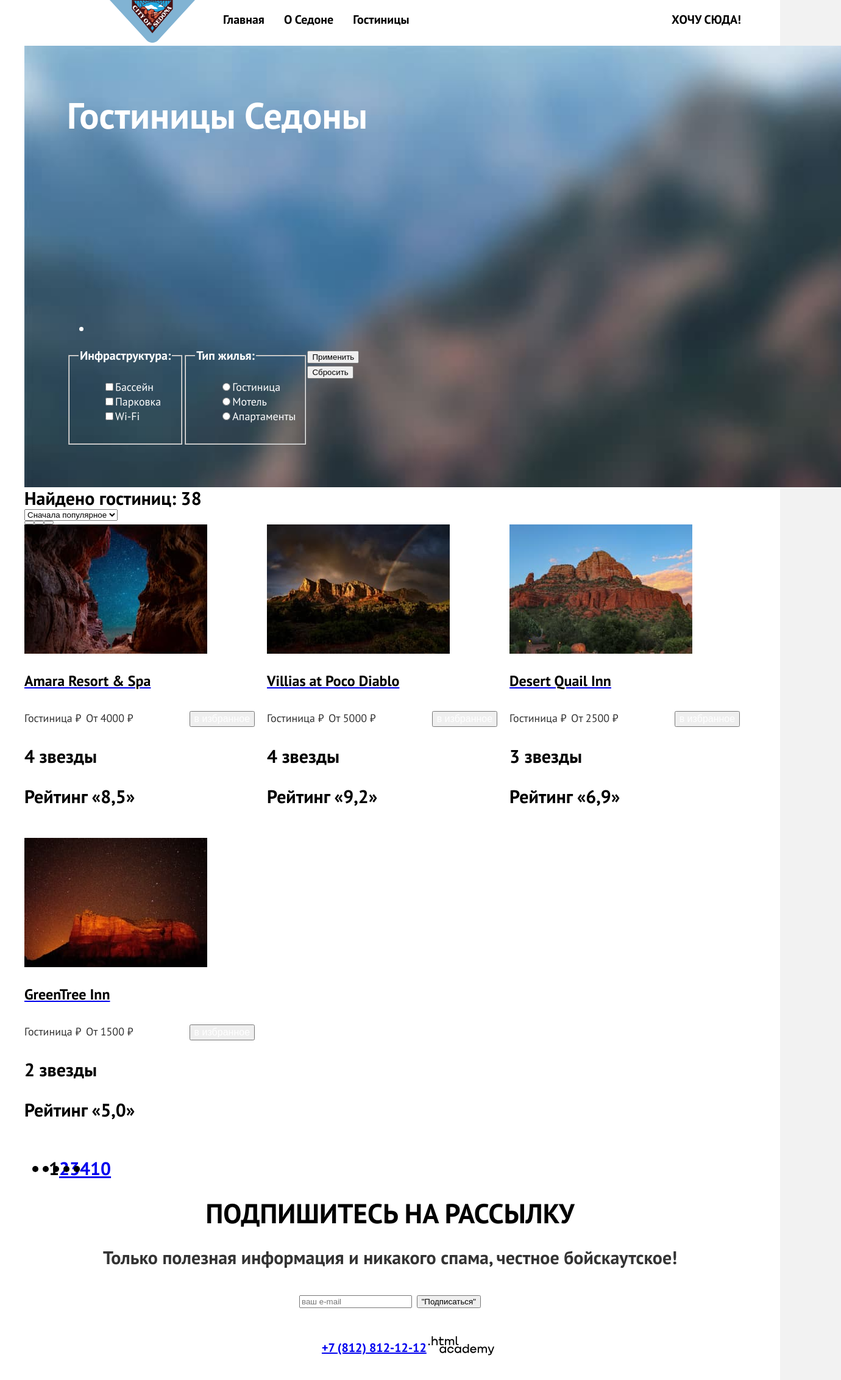
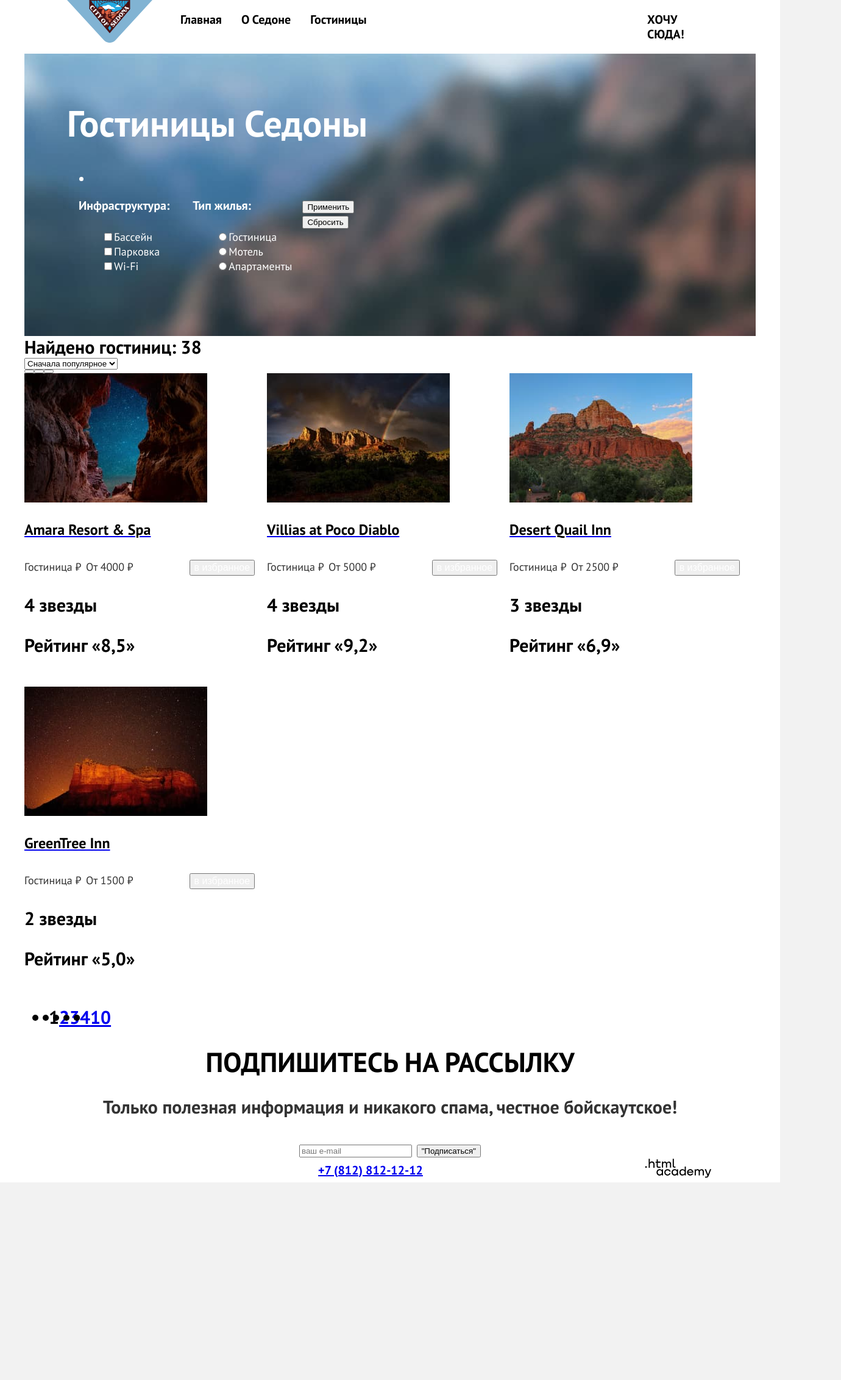
Before and after one commit to htmlacademy-htmlcss/2294201-sedona-36, a plain HTML site: page catalog.html in a window 1280 px wide. Shown: the whole page at 61% size, 1380 px wide, since content can reach past the window. After the commit the page ends 1939 px from the top, so only its background shows below. Drawn offline with Linux system fonts and the light colour scheme.

Commit message:
Отступы на 050423

```diff
--- a/catalog.html
+++ b/catalog.html
@@ -9,7 +9,7 @@
   </head>
 
   <body>
-    <div class="container wrapper">
+    <div class="container">
       <header class="page-header">
         <nav class="navigation">
           <a class="navigation-logo" href="index.html">
@@ -266,7 +266,6 @@
 
 
       <footer class="page-footer">
-      <div>
         <ul class="footer-social-list">
           <li class="footer-social-item">
             <a class="button" href="https://vk.com/htmlacademy">
@@ -284,19 +283,16 @@
             </a>
           </li>
         </ul>
-      </div>
 
-      <div>
-      <a href="tel:+78128121212">+7 (812) 812-12-12</a>
-      </div>
 
-      <div>
+
+        <a class="contact" href="tel:+78128121212">+7 (812) 812-12-12</a>
+
         <a href="https://htmlacademy.ru/">
           <img class="footer-social-item" src="images/images_index/logo_html.svg" width="114" height="32"
             alt="Иконка HTMLAcademy">
           <span class="visually-hidden">htmlacademy</span>
         </a>
-      </div>
 
       </footer>
 
--- a/styles/styles.css
+++ b/styles/styles.css
@@ -1,3 +1,8 @@
+*, ::before,
+::after {
+  box-sizing: border-box;
+}
+
 @font-face {
   font-family: "PT Sans";
   src: url("../fonts/ptsans-400.woff2") format("woff2");
@@ -20,7 +25,8 @@ html {
 }
 
 .container {
-  width: 1200px;
+  width: 1280px;
+  padding: 0 40px;
   margin: 0 auto;
   background-color: #ffffff;
   display: flex;
@@ -41,15 +47,9 @@ body {
   background-color: #ffffff;
 }
 
-.wrapper {
-  max-width: 1200px;
-  width: 100%;
-  padding-left: 40px;
-  padding-right: 40px;
-}
-
 .page-header {
   padding: 0px 70px;
+  width: 1200px;
 }
 
 .visually-hidden {
@@ -67,12 +67,12 @@ body {
 
 .navigation {
   display: flex;
-  width: 1200px;
+  width: 100%;
   margin: 0 auto;
 }
 
 .navigation-logo {
-  padding-left: 70px;
+
 }
 
 .navigation-list {
@@ -126,10 +126,17 @@ body {
 }
 
 .heading {
+  padding: 70px 0;
+}
+
+.heading h2 {
   display: flex;
   flex-direction: column;
   justify-content: center;
   text-align: center;
+  text-transform: uppercase;
+  margin: 0;
+  margin-bottom: 25px;
 }
 
 .heading-text {
@@ -139,6 +146,7 @@ body {
   font-size: 22px;
   line-height: 26px;
   text-align: center;
+  margin: 0;
 }
 
 .advantages-list {
@@ -246,7 +254,8 @@ li.services-item {
   margin: 0 auto;
   list-style: none;
   text-decoration: none;
-  padding: 45px 420px 35px 448px;
+  padding-left: 80px;
+  padding-right: 70px;
   align-items: center;
   box-sizing: border-box;
 }
@@ -269,7 +278,6 @@ li.services-item {
   font-weight: 700;
   font-size: 60px;
   line-height: 78px;
-  margin-bottom: 299px;
 }
 
 .inner-header {
@@ -281,6 +289,7 @@ li.services-item {
   color: #ffffff;
   font-weight: 700;
   padding: 35px 70px 70px 70px;
+  box-sizing: border-box;
 }
 
 .legend {
@@ -303,10 +312,13 @@ li.services-item {
 
 .catalog-infrastructure {
   list-style: none;
+  border: none;
+
 }
 
 .product-top-group {
   list-style: none;
+  border: none;
 }
 
 .button {
```
Also changed, not shown: index.html (+1 -1 lines). Lines whose indentation alone changed are shown as unchanged.
